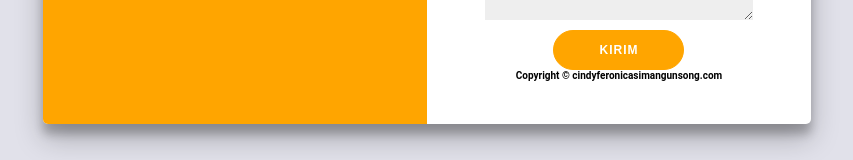
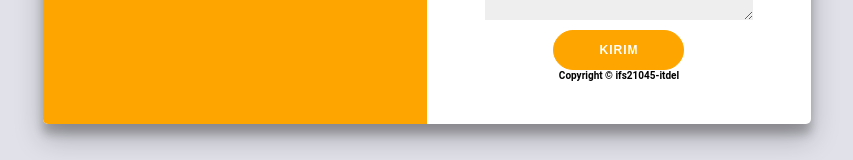
Before and after one commit to ifs21045-itdel/cindy-portfolio.github.io, a plain HTML site: page conntactus.html in a window 1280 px wide. Shown: the part 537-697 px from the top of the page, without its empty margins (213-1066 px from the left). Drawn offline with Linux system fonts and the light colour scheme.

Commit message:
Update conntactus.html

```diff
--- a/conntactus.html
+++ b/conntactus.html
@@ -27,7 +27,7 @@
                         <textarea rows="10" placeholder="Message" id="message"></textarea>
                         <button type="button" onclick="validateForm()">Kirim</button>
                         <footer>
-                          <center><h4> Copyright &copy; cindyferonicasimangunsong.com</h4></center>
+                          <center><h4> Copyright &copy; ifs21045-itdel </h4></center>
                           </footer>
                     </form>
                 </div>
```
